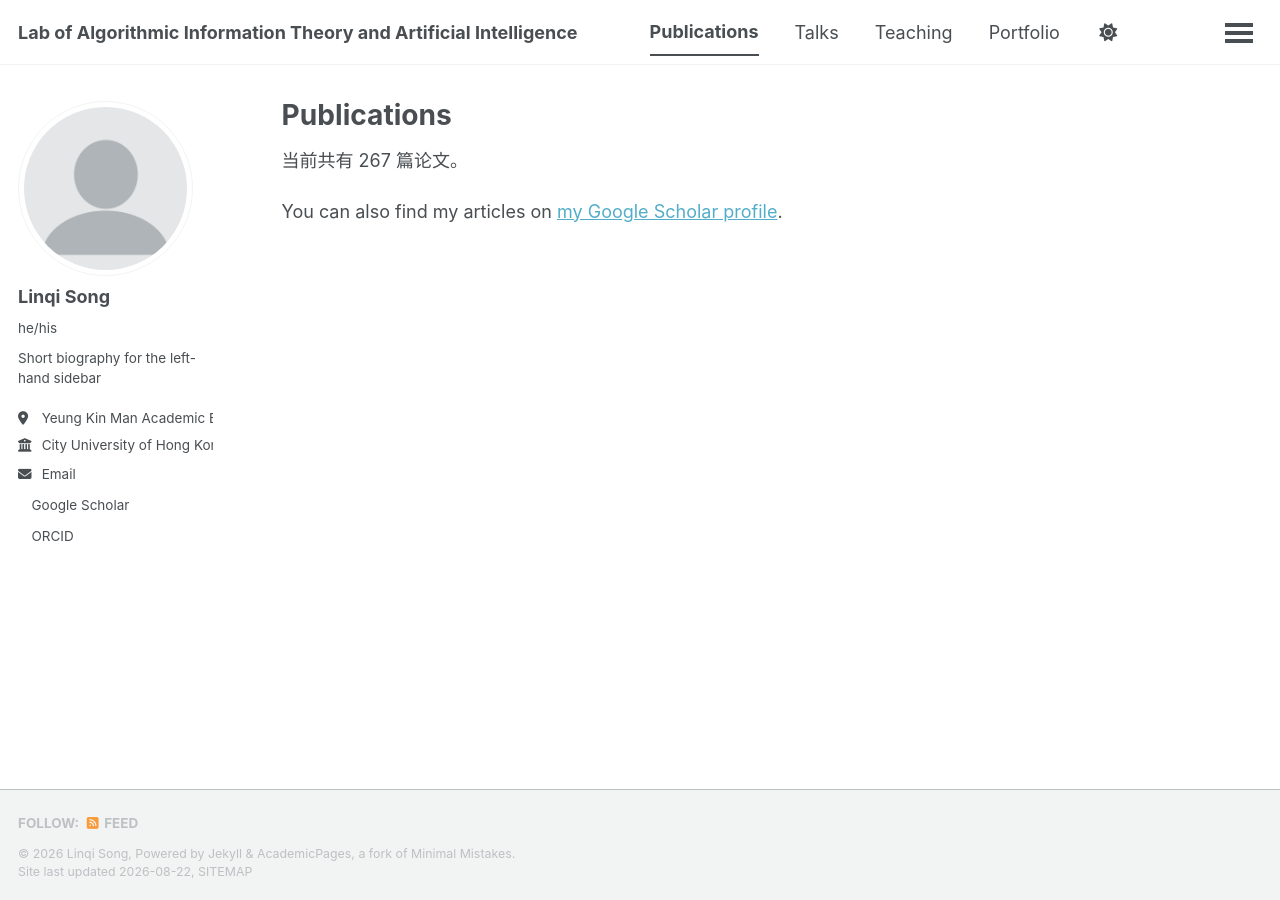
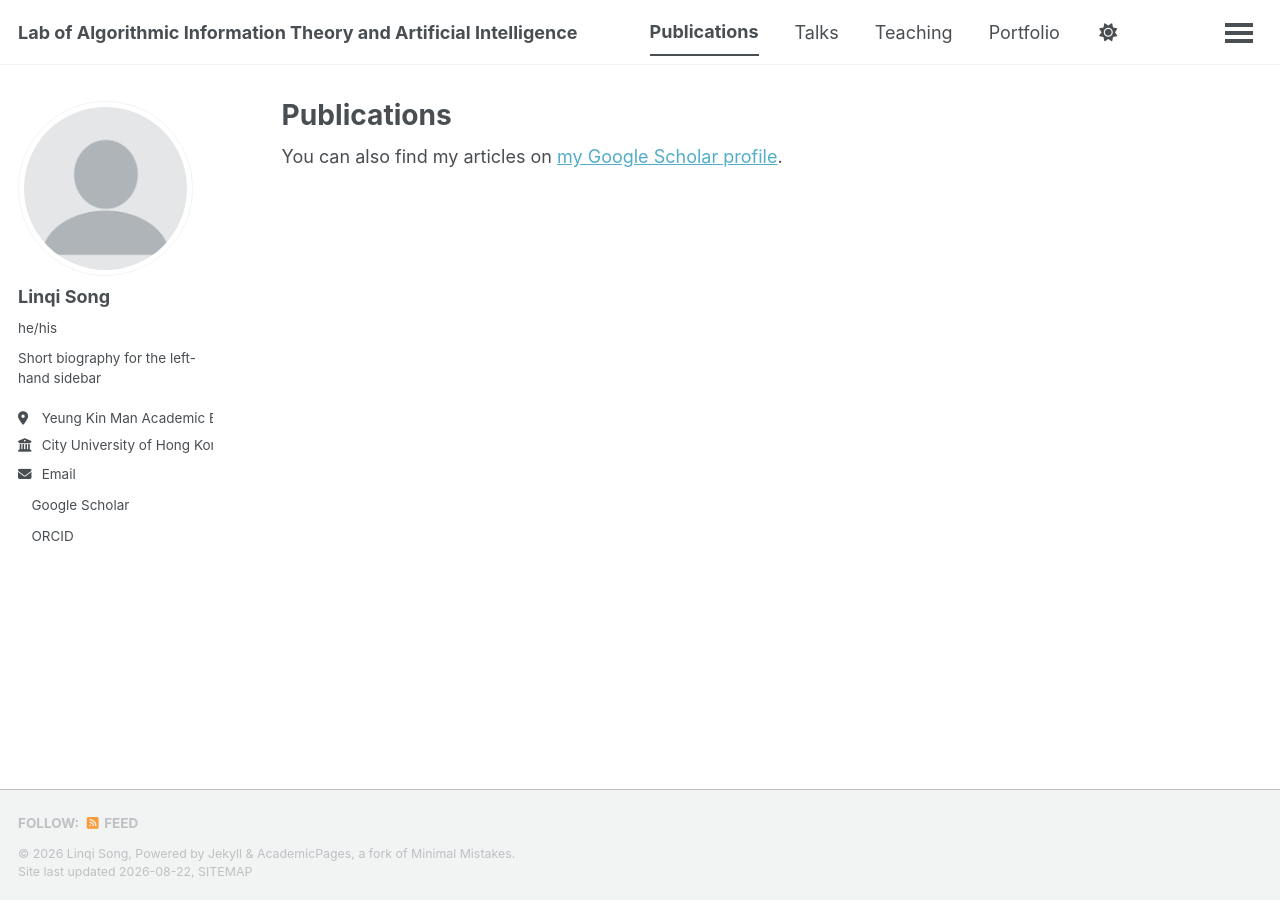
Before and after one commit to AI2LabSite/ai2labsite.github.io, a Jekyll site: the page built from _pages/publications.html, in a window 1280 px wide. Built offline with Jekyll 4.4.1, drawn with Linux system fonts in a browser that asks for light colours; a style sheet for code colours, icons or effects is not loaded.

Commit message:
Update publications.html

```diff
--- a/_pages/publications.html
+++ b/_pages/publications.html
@@ -4,7 +4,6 @@ title: "Publications"
 permalink: /publications/
 author_profile: true
 ---
-<p>当前共有 {{ site.publications | size }} 篇论文。</p>
 
 {% if site.author.googlescholar %}
   <div class="wordwrap">You can also find my articles on <a href="{{site.author.googlescholar}}">my Google Scholar profile</a>.</div>
```
